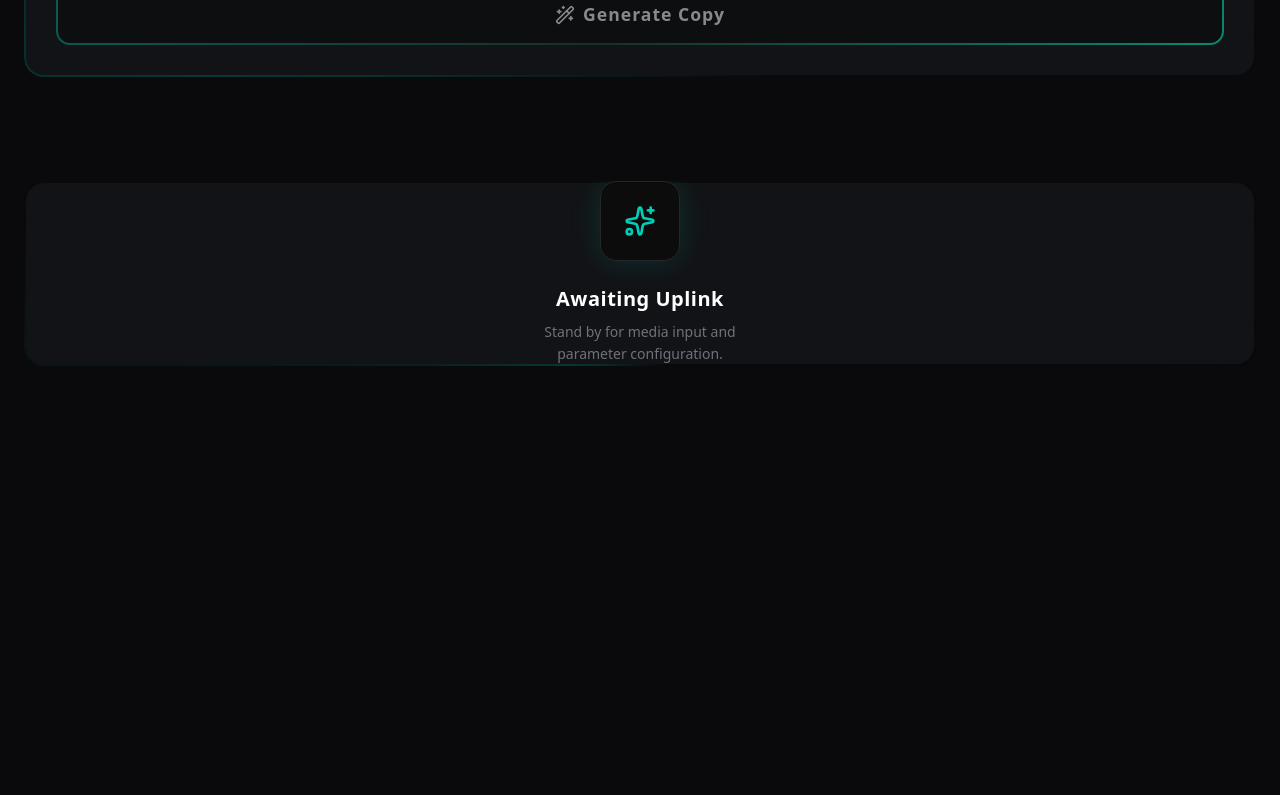
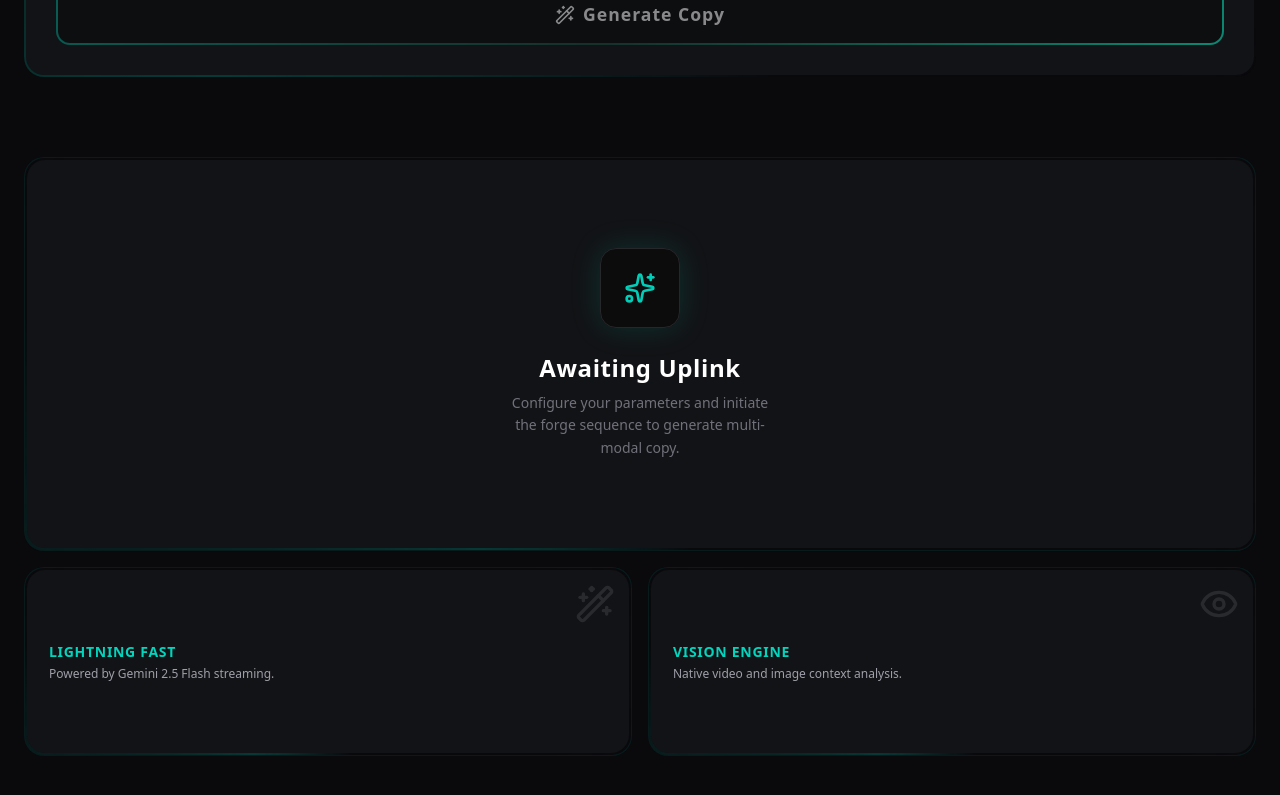
Before and after one commit to ShreyasVavley/Caption-maker, a Next.js app in the folder captionforge-ai/: page / in a window 1280 px wide. Shown: the part 1359-2154 px from the top of the page. Built offline with nearby package versions, Linux system fonts and the light colour scheme.

Commit message:
style(ui): completely upgrade empty states and results to staggered Bento Box grid layouts

```diff
--- a/captionforge-ai/app/page.tsx
+++ b/captionforge-ai/app/page.tsx
@@ -273,36 +273,64 @@ export default function Home() {
             </div>
           </div>
 
-          {/* Right Column: Results */}
-          <div className="relative h-full min-h-[600px] lg:mt-6">
+          {/* Right Column: Dynamic Bento Grid */}
+          <div className="relative min-h-[600px] flex flex-col">
             <AnimatePresence mode="wait">
               {!result && !loading && (
                 <motion.div
-                  key="empty"
-                  initial={{ opacity: 0, scale: 0.95 }}
-                  animate={{ opacity: 1, scale: 1 }}
+                  key="empty-bento"
+                  initial={{ opacity: 0, y: 20 }}
+                  animate={{ opacity: 1, y: 0 }}
                   exit={{ opacity: 0, scale: 0.95 }}
-                  className="absolute inset-0 flex flex-col items-center justify-center uiverse-holo-card"
+                  transition={{ duration: 0.5, staggerChildren: 0.1 }}
+                  className="absolute inset-0 grid grid-cols-2 grid-rows-3 gap-4"
                 >
-                  <div className="w-20 h-20 rounded-2xl bg-[#0a0a0c]/80 border border-zinc-800 flex items-center justify-center mb-6 shadow-[0_0_30px_rgba(0,168,150,0.2)]">
-                    <Sparkles className="w-8 h-8 text-teal-400 animate-pulse" />
-                  </div>
-                  <h3 className="text-xl font-bold text-white mb-2 tracking-wide">Awaiting Uplink</h3>
-                  <p className="text-zinc-500 text-center text-sm max-w-[260px] leading-relaxed">
-                    Stand by for media input and parameter configuration.
-                  </p>
+                  {/* Bento Box 1: Main Status */}
+                  <motion.div
+                    initial={{ opacity: 0, scale: 0.9 }} animate={{ opacity: 1, scale: 1 }}
+                    className="col-span-2 row-span-2 uiverse-holo-card flex flex-col items-center justify-center border border-teal-500/10 p-8"
+                  >
+                    <div className="w-20 h-20 rounded-2xl bg-[#0a0a0c]/80 border border-zinc-800 flex items-center justify-center mb-6 shadow-[0_0_30px_rgba(0,168,150,0.2)]">
+                      <Sparkles className="w-8 h-8 text-teal-400 animate-pulse" />
+                    </div>
+                    <h3 className="text-2xl font-bold text-white mb-2 tracking-wide">Awaiting Uplink</h3>
+                    <p className="text-zinc-500 text-center text-sm max-w-[280px] leading-relaxed">
+                      Configure your parameters and initiate the forge sequence to generate multi-modal copy.
+                    </p>
+                  </motion.div>
+
+                  {/* Bento Box 2: Speed */}
+                  <motion.div
+                    initial={{ opacity: 0, x: -20 }} animate={{ opacity: 1, x: 0 }} transition={{ delay: 0.1 }}
+                    className="col-span-1 row-span-1 uiverse-holo-card flex flex-col justify-center border border-teal-500/10 p-6 relative overflow-hidden group"
+                  >
+                    <div className="absolute top-0 right-0 p-4 opacity-10 group-hover:opacity-20 transition-opacity"><Wand2 size={40} /></div>
+                    <h4 className="text-teal-400 font-bold text-sm mb-1 uppercase tracking-wider">Lightning Fast</h4>
+                    <p className="text-zinc-400 text-xs">Powered by Gemini 2.5 Flash streaming.</p>
+                  </motion.div>
+
+                  {/* Bento Box 3: Multi-Modal */}
+                  <motion.div
+                    initial={{ opacity: 0, x: 20 }} animate={{ opacity: 1, x: 0 }} transition={{ delay: 0.2 }}
+                    className="col-span-1 row-span-1 uiverse-holo-card flex flex-col justify-center border border-teal-500/10 p-6 relative overflow-hidden group"
+                  >
+                    <div className="absolute top-0 right-0 p-4 opacity-10 group-hover:opacity-20 transition-opacity"><Eye size={40} /></div>
+                    <h4 className="text-teal-400 font-bold text-sm mb-1 uppercase tracking-wider">Vision Engine</h4>
+                    <p className="text-zinc-400 text-xs">Native video and image context analysis.</p>
+                  </motion.div>
                 </motion.div>
               )}
 
               {loading && (
                 <motion.div
                   key="loading"
-                  initial={{ opacity: 0 }}
-                  animate={{ opacity: 1 }}
-                  exit={{ opacity: 0 }}
-                  className="absolute inset-0 flex flex-col items-center justify-center uiverse-holo-card bg-[#0a0a0c]/60 backdrop-blur-xl"
+                  initial={{ opacity: 0, scale: 1.05 }}
+                  animate={{ opacity: 1, scale: 1 }}
+                  exit={{ opacity: 0, filter: 'blur(10px)' }}
+                  className="absolute inset-0 flex flex-col items-center justify-center uiverse-holo-card border border-teal-500/30 shadow-[0_0_50px_rgba(0,168,150,0.1)]"
                 >
-                  <div className="uiverse-atom-loader mb-12">
+                  <div className="relative w-24 h-24 mb-8">
+                    <div className="uiverse-atom-loader" />
                     <div className="uiverse-atom-core" />
                   </div>
                   <h3 className="text-xl font-bold text-white mb-2 tracking-widest uppercase">Processing via Gemini</h3>
@@ -313,17 +341,18 @@ export default function Home() {
               {result && (
                 <motion.div
                   key="results"
-                  initial={{ opacity: 0, x: 20 }}
-                  animate={{ opacity: 1, x: 0 }}
-                  className="flex flex-col gap-6 relative z-20"
+                  initial={{ opacity: 0, y: 30 }}
+                  animate={{ opacity: 1, y: 0 }}
+                  transition={{ duration: 0.6, ease: [0.22, 1, 0.36, 1], staggerChildren: 0.15 }}
+                  className="flex flex-col gap-4 relative z-20 h-full"
                 >
-                  <div className="flex items-center gap-4 mb-2 px-2">
+                  <div className="flex items-center gap-4 mb-1 px-2">
                     <div className="h-px bg-gradient-to-r from-transparent via-teal-500 to-transparent flex-grow opacity-50" />
                     <span className="text-xs font-bold uppercase tracking-widest text-teal-400 drop-shadow-[0_0_5px_rgba(45,212,191,0.8)]">Output Generated</span>
                     <div className="h-px bg-gradient-to-r from-transparent via-teal-500 to-transparent flex-grow opacity-50" />
                   </div>
 
-                  <div className="flex justify-end gap-2 px-2 mb-2">
+                  <div className="flex justify-end gap-2 px-2 mb-1">
                     <button onClick={handleCopyAll} className="flex items-center gap-1.5 px-3 py-1.5 rounded-lg bg-[#0a0a0c]/80 border border-zinc-800 hover:border-teal-500/50 text-xs font-semibold text-zinc-300 hover:text-teal-400 transition-colors">
                       <Copy size={14} /> Copy All
                     </button>
@@ -332,9 +361,29 @@ export default function Home() {
                     </button>
                   </div>
 
-                  <CaptionCard index={1} title="The Hook" variation={result.variations.hookShort} platform={platform} />
-                  <CaptionCard index={2} title="Story Context" variation={result.variations.storyContext} platform={platform} />
-                  <CaptionCard index={3} title="Engagement Drive" variation={result.variations.engagementQuestion} platform={platform} />
+                  {/* Results Bento Grid */}
+                  <div className="grid grid-cols-1 md:grid-cols-2 gap-4 flex-grow">
+                    <motion.div
+                      initial={{ opacity: 0, y: 20 }} animate={{ opacity: 1, y: 0 }} transition={{ duration: 0.5 }}
+                      className="md:col-span-2 h-full"
+                    >
+                      <CaptionCard index={1} title="The Hook" variation={result.variations?.hookShort} platform={platform} />
+                    </motion.div>
+
+                    <motion.div
+                      initial={{ opacity: 0, y: 20 }} animate={{ opacity: 1, y: 0 }} transition={{ duration: 0.5, delay: 0.1 }}
+                      className="md:col-span-1 h-full"
+                    >
+                      <CaptionCard index={2} title="Story Context" variation={result.variations?.storyContext} platform={platform} />
+                    </motion.div>
+
+                    <motion.div
+                      initial={{ opacity: 0, y: 20 }} animate={{ opacity: 1, y: 0 }} transition={{ duration: 0.5, delay: 0.2 }}
+                      className="md:col-span-1 h-full"
+                    >
+                      <CaptionCard index={3} title="Engagement Drive" variation={result.variations?.engagementQuestion} platform={platform} />
+                    </motion.div>
+                  </div>
                 </motion.div>
               )}
             </AnimatePresence>
--- a/captionforge-ai/components/CaptionCard.tsx
+++ b/captionforge-ai/components/CaptionCard.tsx
@@ -33,10 +33,10 @@ export default function CaptionCard({ title, variation, platform, index }: Capti
   const isWarning = isX && textLength > 280;
 
   return (
-    <div className="relative group overflow-hidden rounded-2xl bg-zinc-900/40 border border-zinc-800/50 backdrop-blur-xl transition-all duration-300 hover:bg-zinc-900/60 hover:border-zinc-700/50">
+    <div className="relative group overflow-hidden rounded-2xl bg-zinc-900/40 border border-zinc-800/50 backdrop-blur-xl transition-all duration-300 hover:bg-zinc-900/60 hover:border-zinc-700/50 h-full flex flex-col">
       <div className="absolute inset-0 bg-gradient-to-br from-teal-500/5 via-transparent to-transparent opacity-0 group-hover:opacity-100 transition-opacity duration-500" />
 
-      <div className="p-6 relative z-10 flex flex-col h-full">
+      <div className="p-6 relative z-10 flex flex-col h-full flex-grow">
         <div className="flex items-start justify-between mb-5">
           <div className="flex items-center gap-3">
             <span className="flex items-center justify-center w-8 h-8 rounded-full bg-zinc-800 text-zinc-400 text-sm font-semibold">
```
